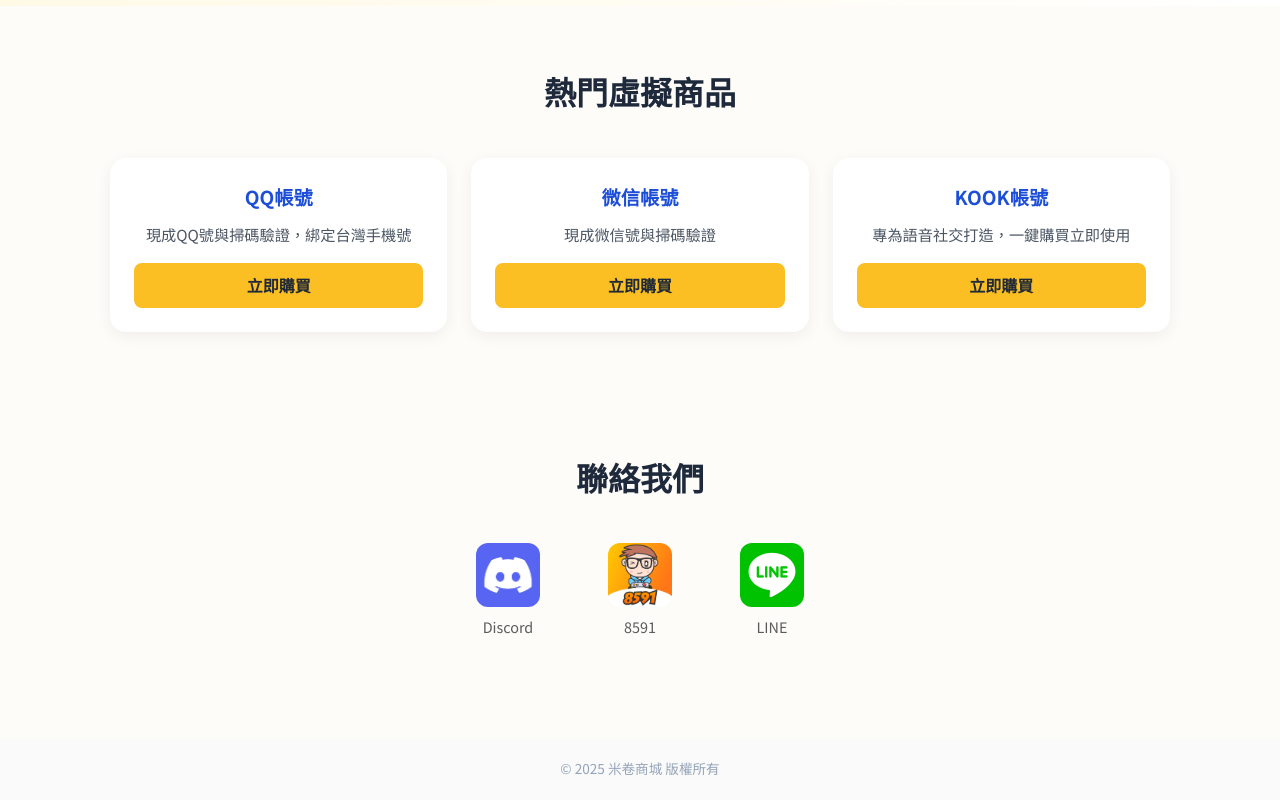
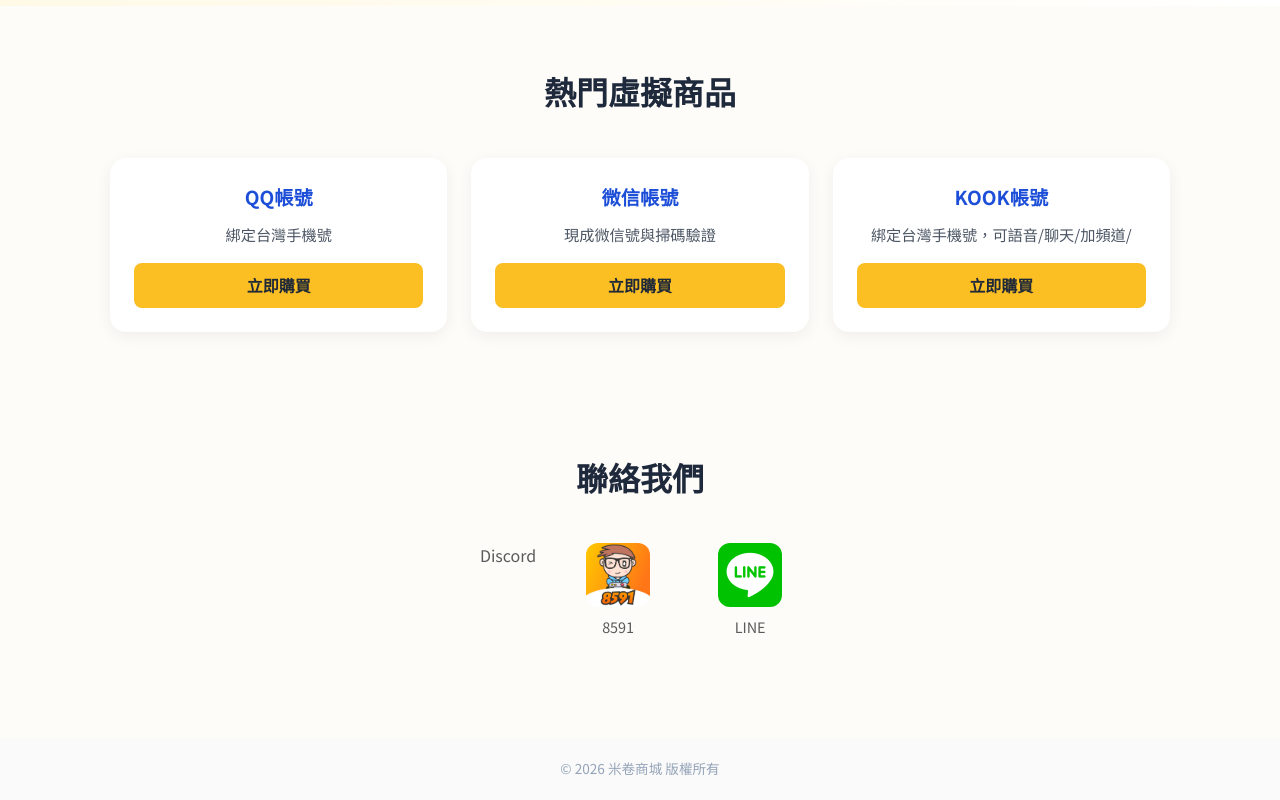
Before and after one commit to mijuan666/mijuan_shop, a plain HTML site: page index.html in a window 1280 px wide. Shown: the part 361-1161 px from the top of the page. Drawn offline with Linux system fonts and the light colour scheme.

Commit message:
Add files via upload

```diff
--- a/index.html
+++ b/index.html
@@ -187,7 +187,7 @@
     <div class="products">
       <div class="product">
         <h3>QQ帳號</h3>
-        <p>現成QQ號與掃碼驗證，綁定台灣手機號</p>
+        <p>綁定台灣手機號</p>
         <a href="https://www.8591.com.tw/v3/mall/detail/2405955350" class="buy-button">立即購買</a>
       </div>
       <div class="product">
@@ -197,7 +197,7 @@
       </div>
       <div class="product">
         <h3>KOOK帳號</h3>
-        <p>專為語音社交打造，一鍵購買立即使用</p>
+        <p>綁定台灣手機號，可語音/聊天/加頻道/</p>
         <a href="https://www.8591.com.tw/v3/mall/detail/2412857851" class="buy-button">立即購買</a>
       </div>
     </div>
@@ -206,7 +206,7 @@
   <section class="section" id="contact">
     <h2>聯絡我們</h2>
     <div class="contacts">
-      <a href="https://discord.gg/etvFfPXN" class="contact-item" target="_blank">
+      <a href="使用者名稱：peregrine666>
         <img src="discord.png" alt="Discord">
         <span>Discord</span>
       </a>
@@ -222,7 +222,7 @@
   </section>
 
   <footer>
-    &copy; 2025 米卷商城 版權所有
+    &copy; 2026 米卷商城 版權所有
   </footer>
 </body>
 </html>
```
